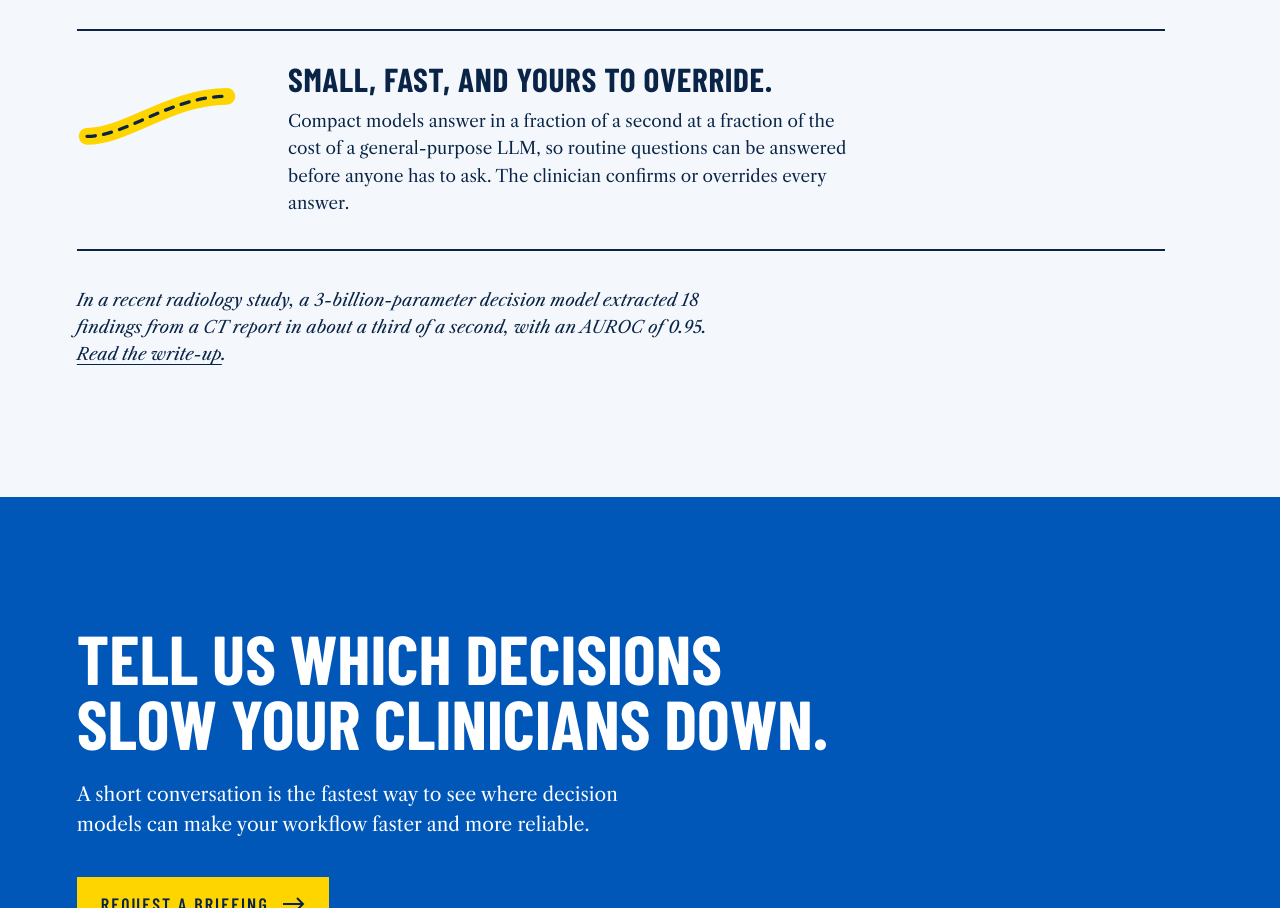
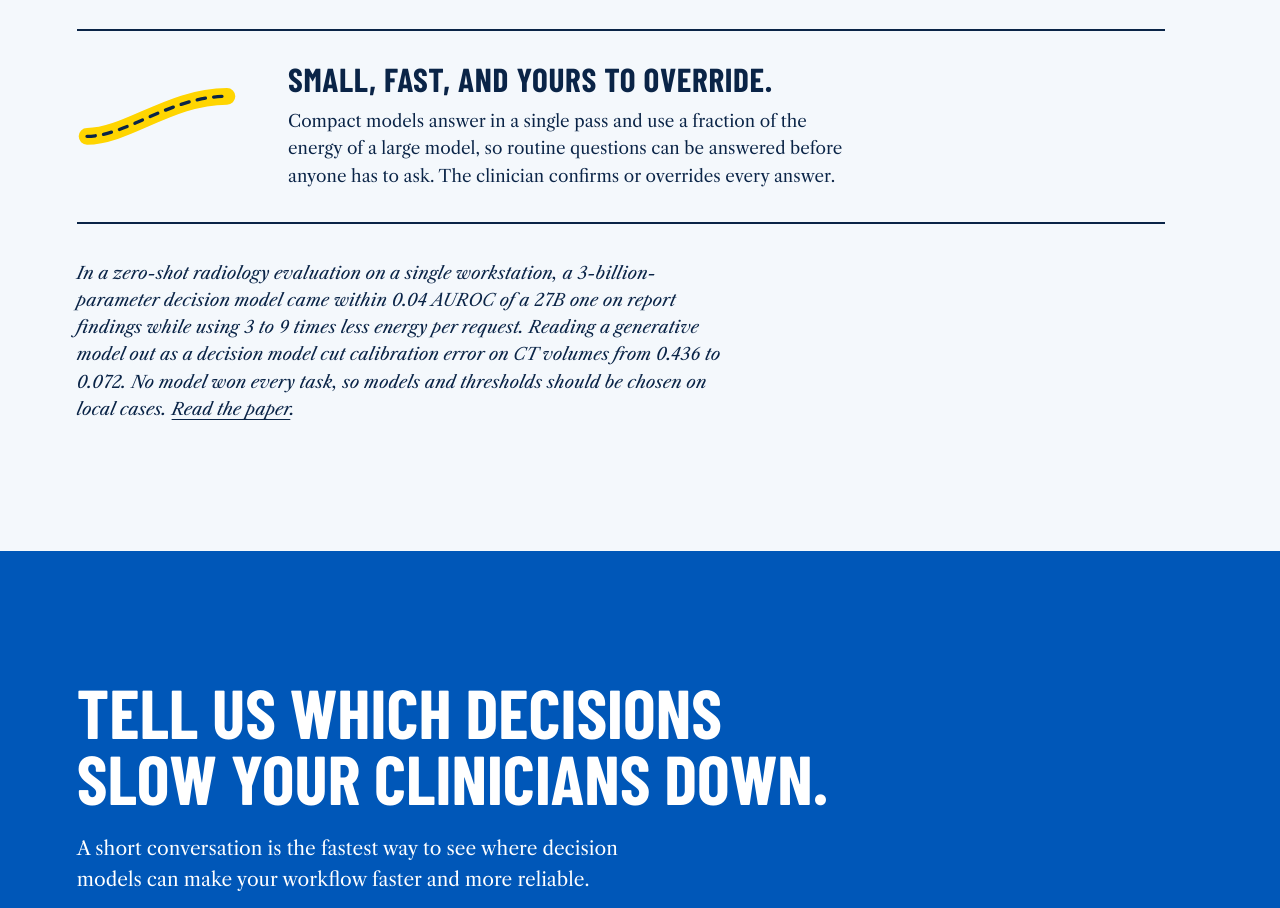
Before and after one commit to slowvak/decidative.com, a plain HTML site: page index.html in a window 1280 px wide. Shown: the part 1520-2428 px from the top of the page. Drawn offline with Linux system fonts and the light colour scheme.

Commit message:
Cite arXiv paper with verified figures
Co-Authored-By: Claude Sonnet 5.5 <noreply@anthropic.com>
Claude-Session: https://claude.ai/code/session_01USWU13DMSRHkc4edaDzhtF

```diff
--- a/index.html
+++ b/index.html
@@ -222,10 +222,10 @@ footer i{opacity:.85}
       </li>
       <li>
         <svg viewBox="0 0 96 64" aria-hidden="true" fill="none" stroke-linecap="round"><path d="M6 44C30 44 56 20 90 20" stroke="#FFD500" stroke-width="10"/><path d="M6 44C30 44 56 20 90 20" stroke="#0A2447" stroke-width="2" stroke-dasharray="5 5"/></svg>
-        <div><h3>Small, fast, and yours to override.</h3><p>Compact models answer in a fraction of a second at a fraction of the cost of a general-purpose LLM, so routine questions can be answered before anyone has to ask. The clinician confirms or overrides every answer.</p></div>
+        <div><h3>Small, fast, and yours to override.</h3><p>Compact models answer in a single pass and use a fraction of the energy of a large model, so routine questions can be answered before anyone has to ask. The clinician confirms or overrides every answer.</p></div>
       </li>
     </ul>
-    <p class="proof">In a recent radiology study, a 3-billion-parameter decision model extracted 18 findings from a CT report in about a third of a second, with an AUROC of 0.95. <a href="https://mdsynapse.org/blogposts/the-best-documentation-request-is-the-one-nobody-has-to-make">Read the write-up</a>.</p>
+    <p class="proof">In a zero-shot radiology evaluation on a single workstation, a 3-billion-parameter decision model came within 0.04 AUROC of a 27B one on report findings while using 3 to 9 times less energy per request. Reading a generative model out as a decision model cut calibration error on CT volumes from 0.436 to 0.072. No model won every task, so models and thresholds should be chosen on local cases. <a href="https://arxiv.org/abs/2611.01631">Read the paper</a>.</p>
   </section>
 
   <section class="contact" aria-labelledby="contact-h">
```
